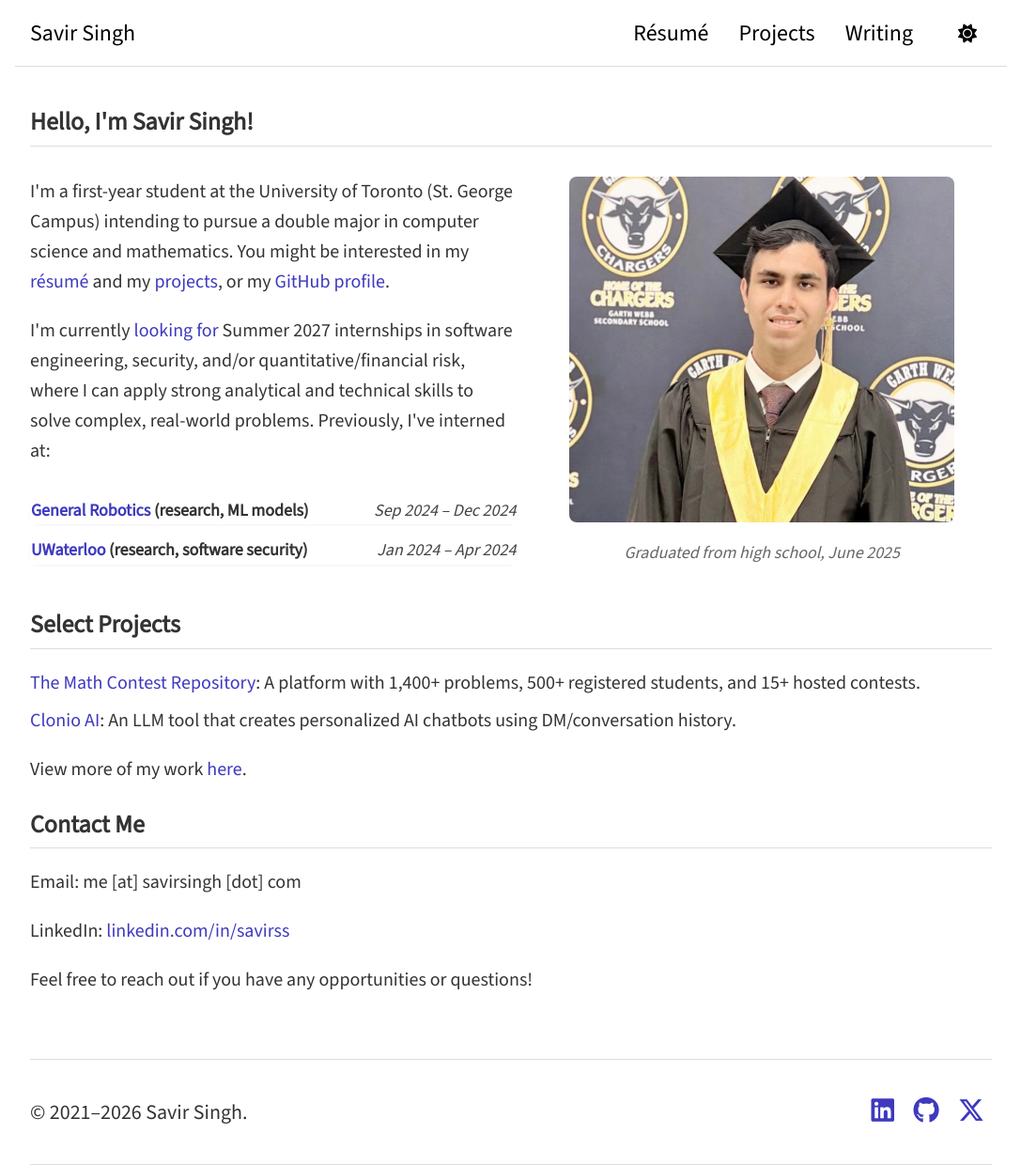
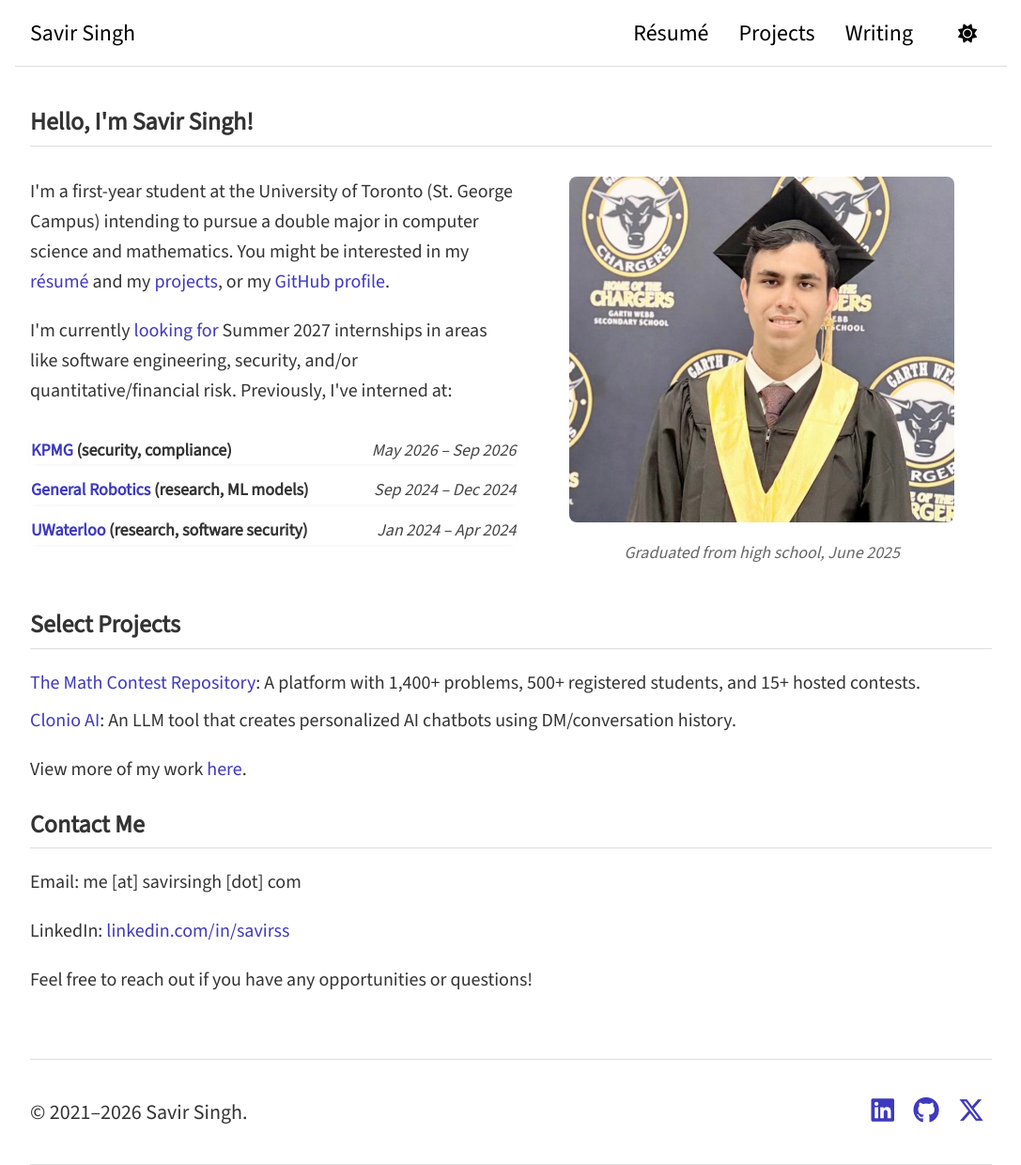
Before and after one commit to savirsingh/savirsingh.github.io, a Jekyll site: the page built from index.html, in a window 1280 px wide. Shown: the whole page at 94% size, without its empty margins (96-1183 px from the left). Built offline with Jekyll 4.4.1, drawn with Linux system fonts in a browser that asks for light colours; the list of posts is cut into pages by our own code.

Commit message:
Revise internship description and add experience
Updated internship search description and added internship details.

```diff
--- a/index.html
+++ b/index.html
@@ -8,9 +8,13 @@ title: Home
   <div class="about-container">
     <div class="about-text">
       <p>I'm a first-year student at the University of Toronto (St. George Campus) intending to pursue a double major in computer science and mathematics. You might be interested in my <a href="/resume">résumé</a> and my <a href="/projects">projects</a>, or my <a href="https://github.com/savirsingh">GitHub profile</a>.</p>
-      <p>I'm currently <a href="https://linkedin.com/in/savirss">looking for</a> Summer 2027 internships in software engineering, security, and/or quantitative/financial risk, where I can apply strong analytical and technical skills to solve complex, real-world problems. Previously, I've interned at:</p>
+      <p>I'm currently <a href="https://linkedin.com/in/savirss">looking for</a> Summer 2027 internships in areas like software engineering, security, and/or quantitative/financial risk. Previously, I've interned at:</p>
   <table class="internship-table">
     <tbody>
+      <tr>
+        <td class="company"><a href="https://kpmg.com">KPMG</a> (security, compliance)</td>
+        <td class="dates">May 2026 – Sep 2026</td>
+      </tr>
       <tr>
         <td class="company"><a href="https://www.generalrobotics.company">General Robotics</a> (research, ML models)</td>
         <td class="dates">Sep 2024 – Dec 2024</td>
```
